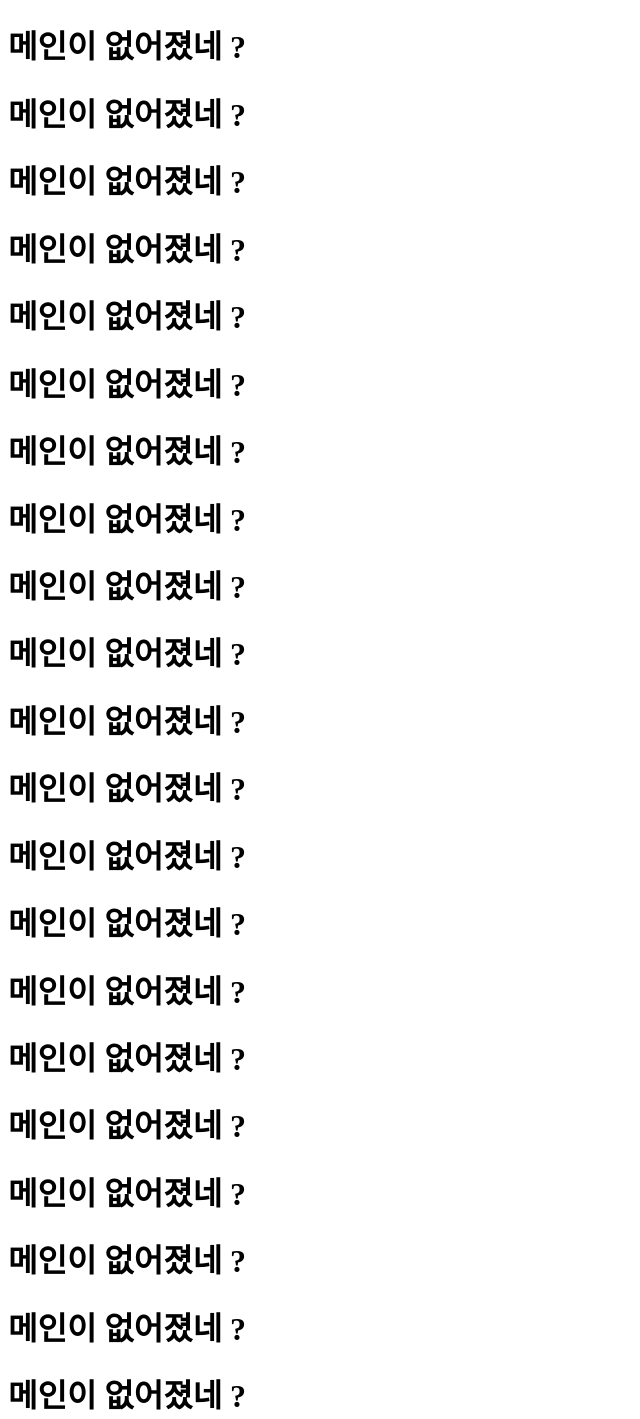
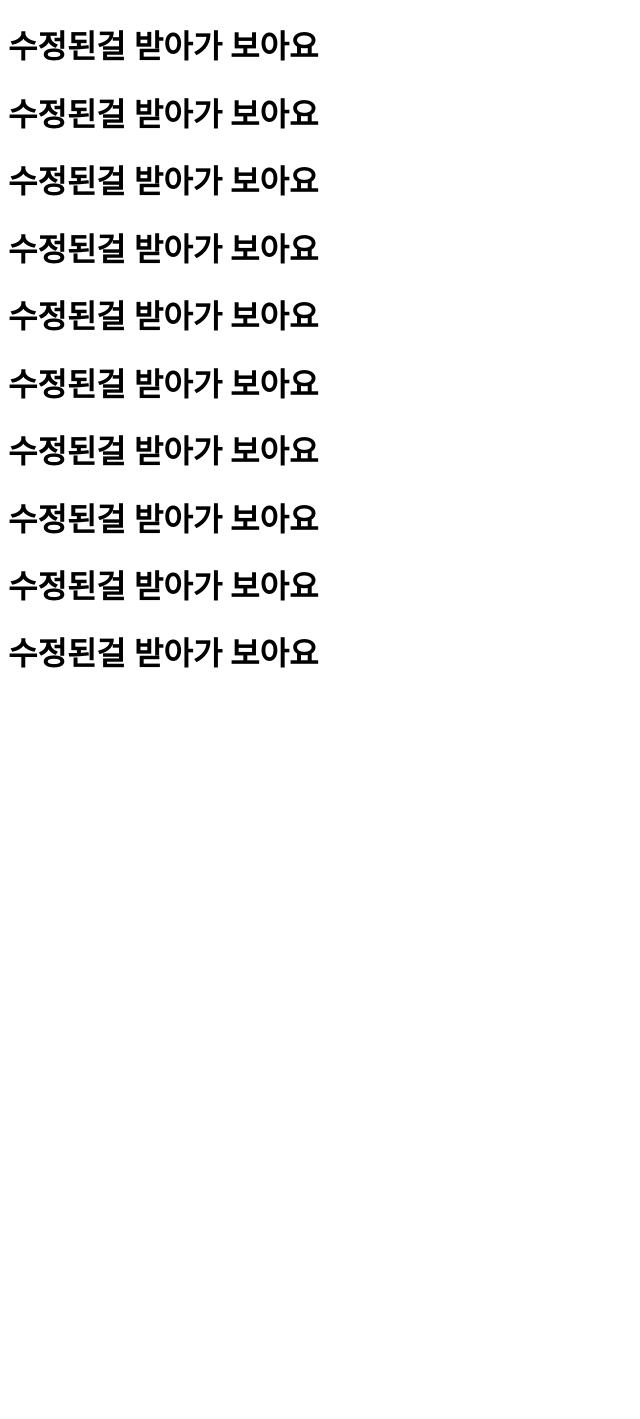
Before and after one commit to Unique-Castle/gitt, a plain HTML site: page index.html in a window 1280 px wide. Shown: the whole page, without its empty margins (0-640 px from the left). After the commit the page ends 800 px from the top, so only its background shows below. Drawn offline with Linux system fonts and the light colour scheme.

Commit message:
Update index.html

```diff
--- a/index.html
+++ b/index.html
@@ -7,27 +7,17 @@
     <link rel="stylesheet" href="style.css" />
   </head>
   <body>
-    <h1> 메인이 없어졌네 ?</h1>
-    <h1> 메인이 없어졌네 ?</h1>
-    <h1> 메인이 없어졌네 ?</h1>
-    <h1> 메인이 없어졌네 ?</h1>
-    <h1> 메인이 없어졌네 ?</h1>
-    <h1> 메인이 없어졌네 ?</h1>
-    <h1> 메인이 없어졌네 ?</h1>
-    <h1> 메인이 없어졌네 ?</h1>
-    <h1> 메인이 없어졌네 ?</h1>
-    <h1> 메인이 없어졌네 ?</h1>
-    <h1> 메인이 없어졌네 ?</h1>
-    <h1> 메인이 없어졌네 ?</h1>
-    <h1> 메인이 없어졌네 ?</h1>
-    <h1> 메인이 없어졌네 ?</h1>
-    <h1> 메인이 없어졌네 ?</h1>
-    <h1> 메인이 없어졌네 ?</h1>
-    <h1> 메인이 없어졌네 ?</h1>
-    <h1> 메인이 없어졌네 ?</h1>
-    <h1> 메인이 없어졌네 ?</h1>
-    <h1> 메인이 없어졌네 ?</h1>
-    <h1> 메인이 없어졌네 ?</h1>
+    <h1>수정된걸 받아가 보아요</h1>
+    <h1>수정된걸 받아가 보아요</h1>
+    <h1>수정된걸 받아가 보아요</h1>
+    <h1>수정된걸 받아가 보아요</h1>
+    <h1>수정된걸 받아가 보아요</h1>
 
+    <h1>수정된걸 받아가 보아요</h1>
+    <h1>수정된걸 받아가 보아요</h1>
+    <h1>수정된걸 받아가 보아요</h1>
+    <h1>수정된걸 받아가 보아요</h1>
+
+    <h1>수정된걸 받아가 보아요</h1>
   </body>
 </html>
```
